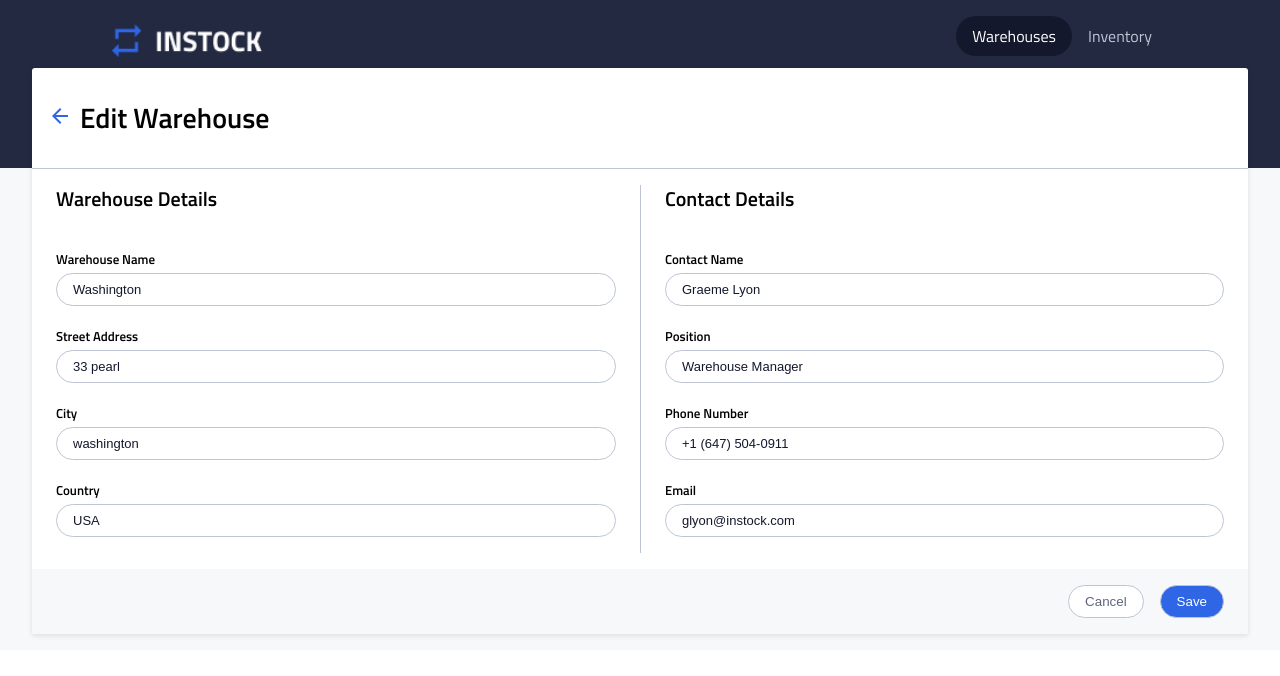
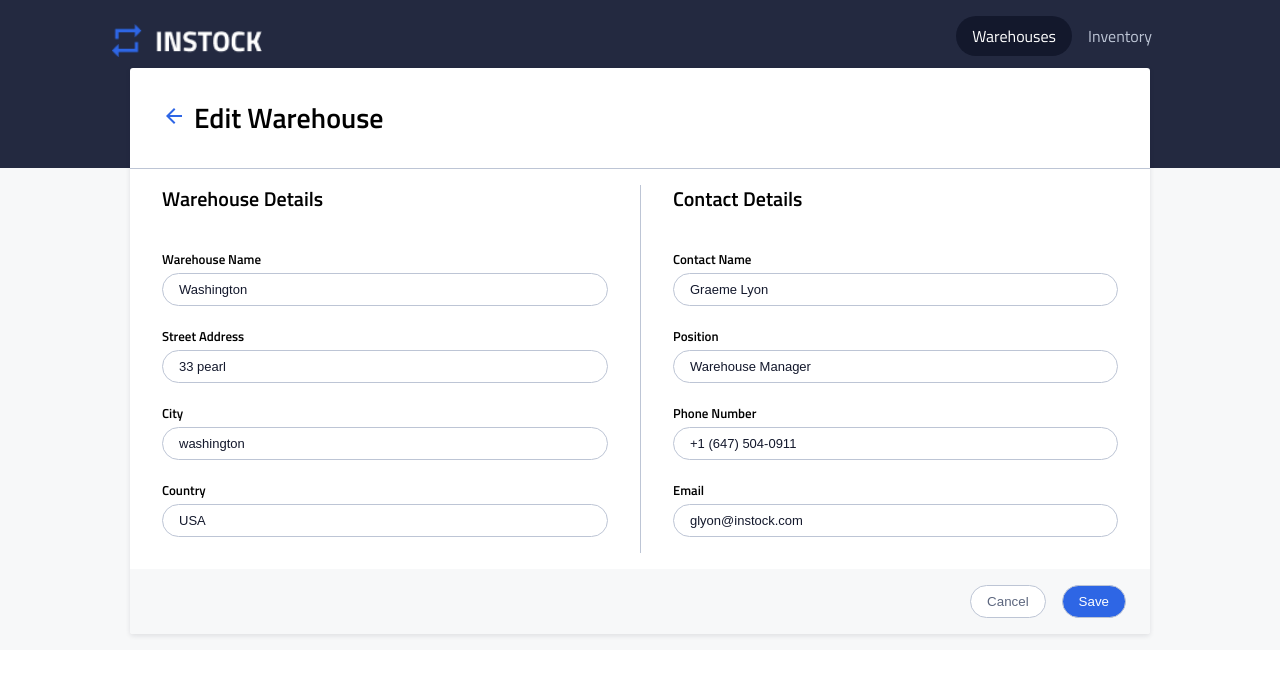
Before and after one commit to skherad/in-stock__frontend, a React (Create React App) app: page /editWarehouse/id1 in a window 1280 px wide. Shown: the top 676 px of the page. Built offline with nearby package versions, Linux system fonts and the light colour scheme.

Commit message:
desktop style

```diff
--- a/src/components/EditWarehouse/EditWarehouse.scss
+++ b/src/components/EditWarehouse/EditWarehouse.scss
@@ -8,6 +8,9 @@
     justify-content: center;
     @include tablet {
         padding: 1rem 2rem;
+    }
+    @include desktop {
+        padding: 1rem 8.125rem;
     }
 }
 .form {
@@ -27,6 +30,7 @@
         align-items: baseline;
         @include tablet {
             border-bottom: 1px solid $Cloud;
+            padding: 2rem;
         }
     }
 
@@ -51,7 +55,7 @@
             width: 50%;
             border-top: none;
             margin: 1rem 0;
-            padding: 0 1.5rem;
+            padding: 0 2rem;
         }
         &--divider {
             border-left: 1px solid $Cloud;
```
